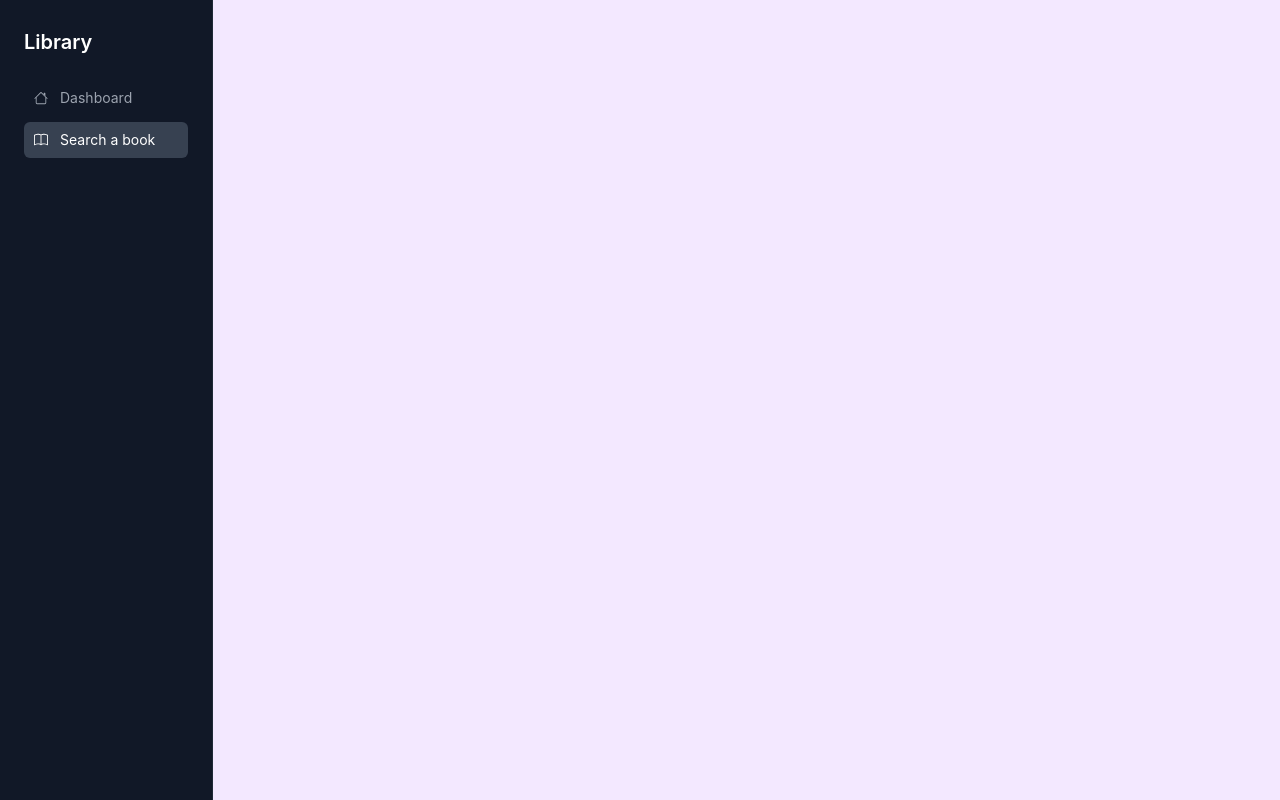
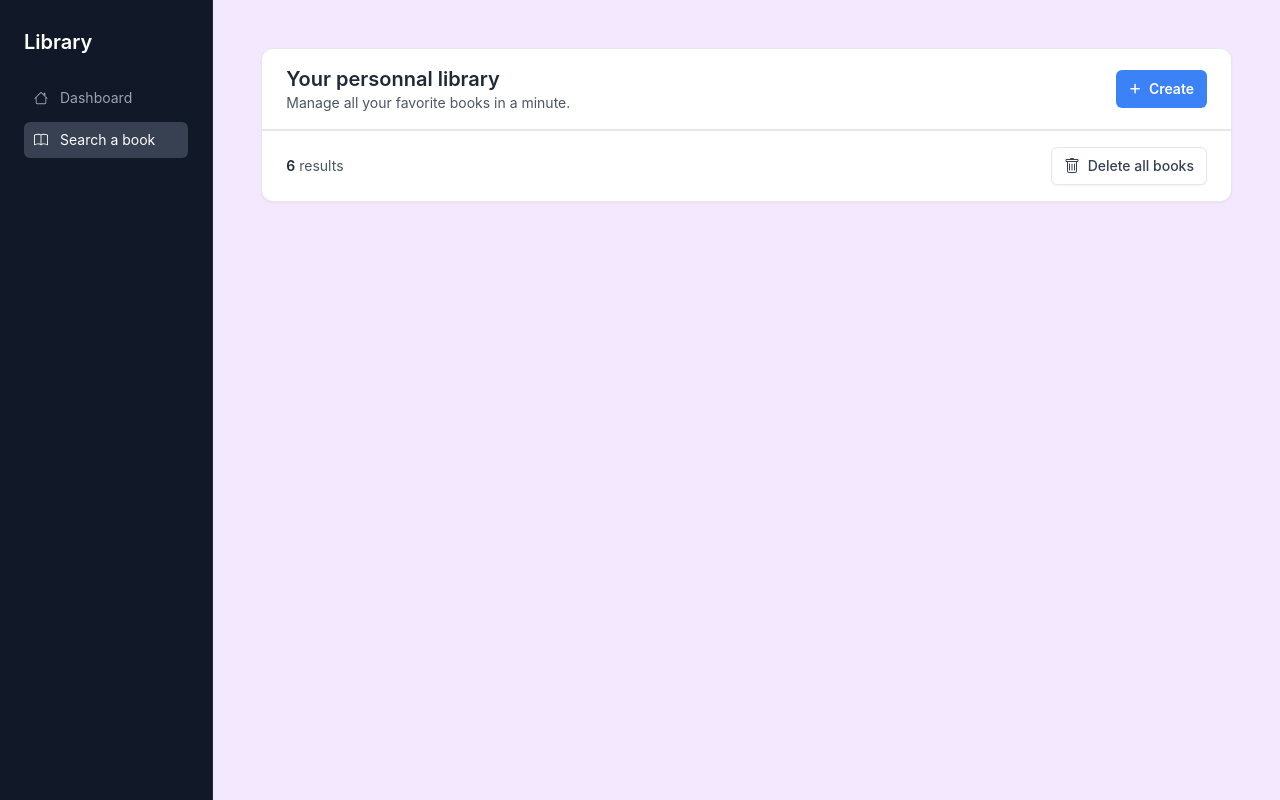
Before and after one commit to williambaele/redux-books, a React (Create React App) app: page / in a window 1280 px wide. Both pictures are taken after a click on the element "Search a book". Built offline with nearby package versions, Linux system fonts and the light colour scheme.

Commit message:
added search form

```diff
--- a/src/components/SearchBook.js
+++ b/src/components/SearchBook.js
@@ -1,10 +1,10 @@
 import React from 'react';
-
+import SearchForm from "./SearchForm.js"
 const SearchBook = () => {
   return (
     <div className="w-full h-full p-6 bg-purple-100">
-
-  </div>
+      <SearchForm/>
+    </div>
   );
 };
 
--- /dev/null
+++ b/src/components/SearchForm.js
@@ -0,0 +1,84 @@
+import React from "react";
+
+const SeachForm = () => {
+  return (
+    <div className="w-full h-full p-6">
+      <div className="w-full h-full">
+        <div class="flex flex-col">
+          <div class="-m-1.5 overflow-x-auto">
+            <div class="p-1.5 w-full inline-block align-middle">
+              <div class="bg-white border border-gray-200 rounded-xl shadow-sm overflow-hidden dark:bg-slate-900 dark:border-gray-700">
+                <div class="px-6 py-4 grid gap-3 md:flex md:justify-between md:items-center border-b border-gray-200 dark:border-gray-700">
+                  <div>
+                    <h2 class="text-xl font-semibold text-gray-800 dark:text-gray-200">
+                      Your personnal library
+                    </h2>
+                    <p class="text-sm text-gray-600 dark:text-gray-400">
+                      Manage all your favorite books in a minute.
+                    </p>
+                  </div>
+
+                  <div>
+                    <div class="inline-flex gap-x-2">
+                      <div class="cursor-pointer py-2 px-3 inline-flex justify-center items-center gap-2 rounded-md border border-transparent font-semibold bg-blue-500 text-white hover:bg-blue-600 focus:outline-none focus:ring-2 focus:ring-blue-500 focus:ring-offset-2 transition-all text-sm dark:focus:ring-offset-gray-800">
+                        <svg
+                          class="w-3 h-3"
+                          xmlns="http://www.w3.org/2000/svg"
+                          width="16"
+                          height="16"
+                          viewBox="0 0 16 16"
+                          fill="none"
+                        >
+                          <path
+                            d="M2.63452 7.50001L13.6345 7.5M8.13452 13V2"
+                            stroke="currentColor"
+                            stroke-width="2"
+                            stroke-linecap="round"
+                          />
+                        </svg>
+                        Create
+                      </div>
+                    </div>
+                  </div>
+                </div>
+
+                <div class="px-6 py-4 grid gap-3 md:flex md:justify-between md:items-center border-t border-gray-200 dark:border-gray-700">
+                  <div>
+                    <p class="text-sm text-gray-600 dark:text-gray-400">
+                      <span class="font-semibold text-gray-800 dark:text-gray-200">
+                        6
+                      </span>{" "}
+                      results
+                    </p>
+                  </div>
+
+                  <div>
+                    <button
+                      type="button"
+                      class="py-2 px-3 inline-flex justify-center items-center gap-2 rounded-md border font-medium bg-white text-gray-700 shadow-sm align-middle hover:bg-gray-50 focus:outline-none focus:ring-2 focus:ring-offset-2 focus:ring-offset-white focus:ring-blue-600 transition-all text-sm hover:bg-red-500 hover:text-white"
+                    >
+                      <svg
+                        xmlns="http://www.w3.org/2000/svg"
+                        width="16"
+                        height="16"
+                        fill="currentColor"
+                        class="bi bi-trash"
+                        viewBox="0 0 16 16"
+                      >
+                        <path d="M5.5 5.5A.5.5 0 0 1 6 6v6a.5.5 0 0 1-1 0V6a.5.5 0 0 1 .5-.5Zm2.5 0a.5.5 0 0 1 .5.5v6a.5.5 0 0 1-1 0V6a.5.5 0 0 1 .5-.5Zm3 .5a.5.5 0 0 0-1 0v6a.5.5 0 0 0 1 0V6Z" />
+                        <path d="M14.5 3a1 1 0 0 1-1 1H13v9a2 2 0 0 1-2 2H5a2 2 0 0 1-2-2V4h-.5a1 1 0 0 1-1-1V2a1 1 0 0 1 1-1H6a1 1 0 0 1 1-1h2a1 1 0 0 1 1 1h3.5a1 1 0 0 1 1 1v1ZM4.118 4 4 4.059V13a1 1 0 0 0 1 1h6a1 1 0 0 0 1-1V4.059L11.882 4H4.118ZM2.5 3h11V2h-11v1Z" />
+                      </svg>
+                      Delete all books
+                    </button>
+                  </div>
+                </div>
+              </div>
+            </div>
+          </div>
+        </div>
+      </div>
+    </div>
+  );
+};
+
+export default SeachForm;
```
